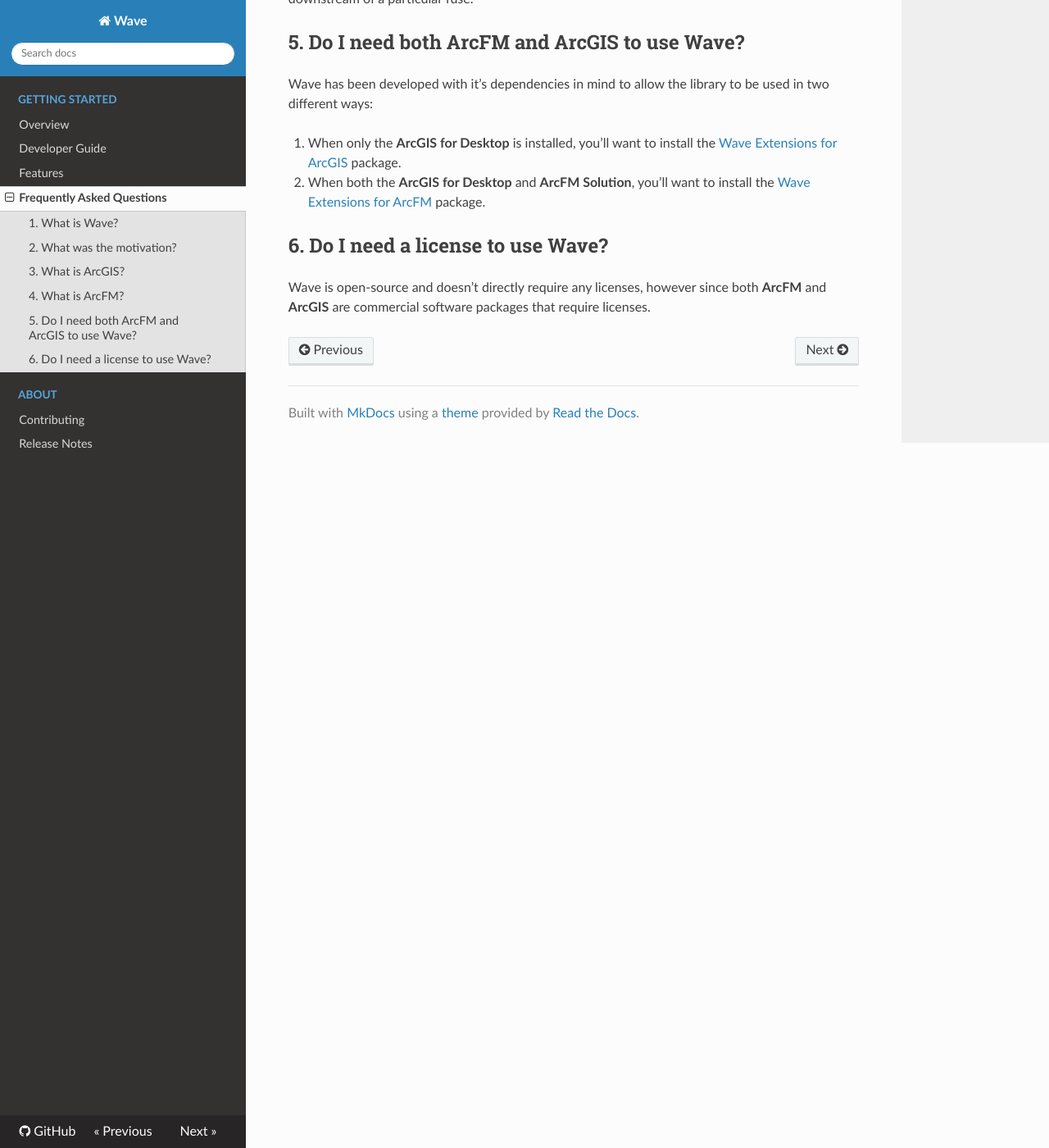
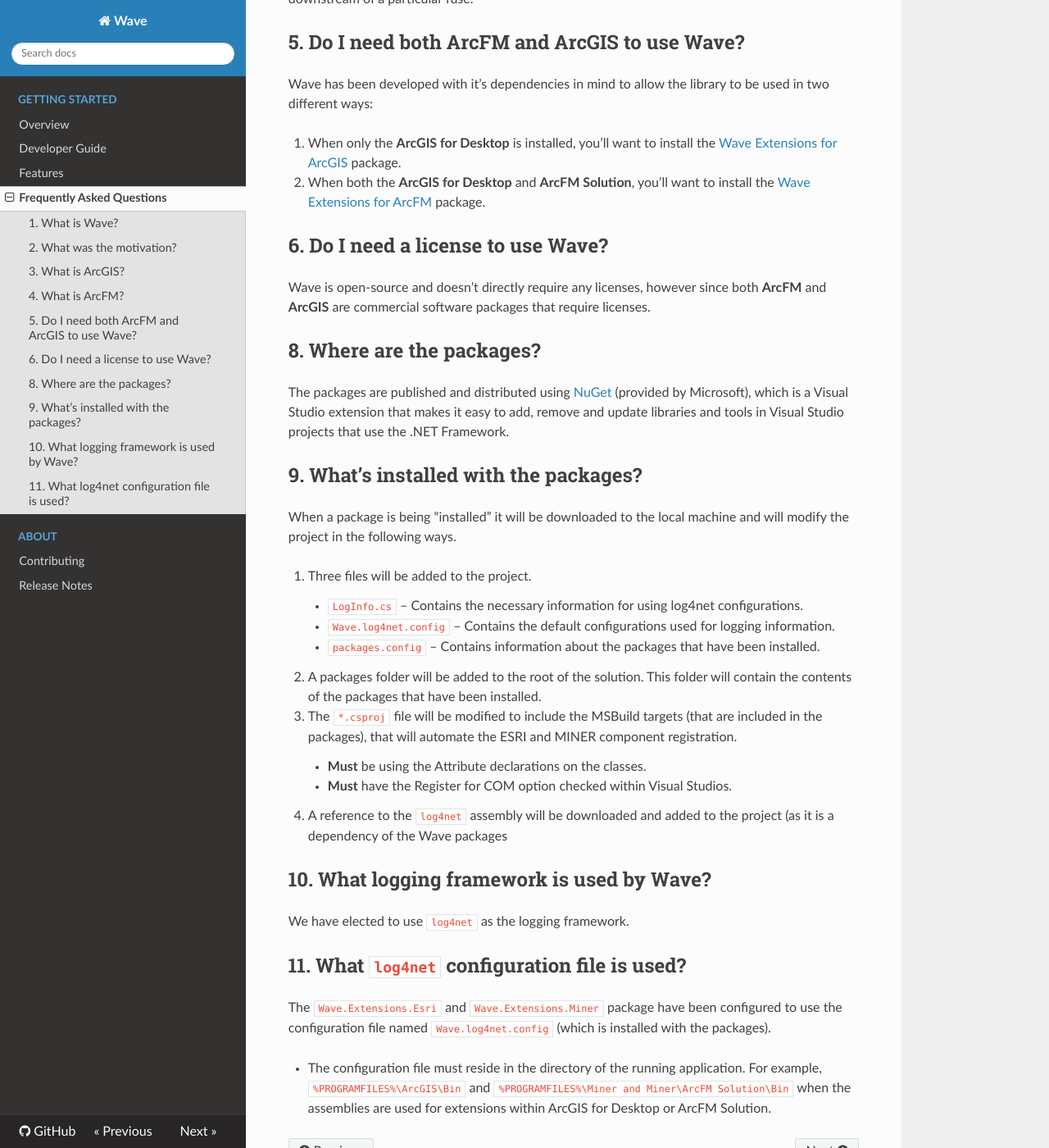
Before and after one commit to kbaesler/Wave, an MkDocs documentation site: the page built from docs/faq.md, in a window 1280 px wide and 1400 px high, scrolled down 949 px. Shown: the whole window at 82% size. Built offline with MkDocs 1.6.1, drawn with Linux system fonts in a browser that asks for light colours; nearby versions of some CDN libraries; old or Windows-style settings are respelled for this version of MkDocs.

Commit message:
Added FAQs.

```diff
--- a/docs/faq.md
+++ b/docs/faq.md
@@ -24,3 +24,30 @@ Wave has been developed with it's dependencies in mind to allow the library to b
 
 ## 6. Do I need a license to use Wave?
 Wave is open-source and doesn't directly require any licenses, however since both **ArcFM** and **ArcGIS** are commercial software packages that require licenses.
+
+## 8. Where are the packages?
+The packages are published and distributed using [NuGet](https://www.nuget.org) (provided by Microsoft), which is a Visual Studio extension that makes it easy to add, remove and update libraries and tools in Visual Studio projects that use the .NET Framework.
+
+## 9. What's installed with the packages?
+When a package is being “installed” it will be downloaded to the local machine and will modify the project in the following ways.
+
+1.	Three files will be added to the project.
+    -	`LogInfo.cs` – Contains the necessary information for using log4net configurations.
+    -	`Wave.log4net.config` – Contains the default configurations used for logging information.
+    -	`packages.config` – Contains information about the packages that have been installed.
+
+2.	A packages folder will be added to the root of the solution. This folder will contain the contents of the packages that have been installed.
+
+3.	The `*.csproj` file will be modified to include the MSBuild targets (that are included in the packages), that will automate the ESRI and MINER component registration.
+    -	**Must** be using the Attribute declarations on the classes.
+    -	**Must** have the Register for COM option checked within Visual Studios.
+
+4. A reference to the `log4net` assembly will be downloaded and added to the project (as it is a dependency of the Wave packages
+
+## 10. What logging framework is used by Wave?
+We have elected to use `log4net` as the logging framework.
+
+## 11. What `log4net` configuration file is used?
+The `Wave.Extensions.Esri` and `Wave.Extensions.Miner` package have been configured to use the configuration file named `Wave.log4net.config` (which is installed with the packages).
+
+  * The configuration file must reside in the directory of the running application. For example, `%PROGRAMFILES%\ArcGIS\Bin` and `%PROGRAMFILES%\Miner and Miner\ArcFM Solution\Bin` when the assemblies are used for extensions within ArcGIS for Desktop or ArcFM Solution.
--- a/docs/release-notes.md
+++ b/docs/release-notes.md
@@ -4,6 +4,12 @@ This will serve as a reference to the release notes with regards to the `release
 ## Roadmap
 These are the changes, additions, removals that are actively being worked on and will be included in future releases.
 
+## Version 1.0.4 - TBA
+### New
+- The `Wave.log4net.config` file is included in the packages. [^3]
+- Added `Version` and `BuildNumber` to the `ArcFM` static class. [^2]
+
+---
 ## Version 1.0.3 - 2016-04-04
 ### New
 - Added `PerformOperation` extension methods to the `IEditor`, `IMMEditor`, `IWorkspace` and `IWorkspaceEdit` interfaces that wrap the start / stop operation constructs. [^3]
@@ -60,7 +66,6 @@ These are the changes, additions, removals that are actively being worked on and
 ### New
  - Initial support for version 10 of the ArcFM Solution and ArcGIS for Desktop products
 
----
 
  [^1]: A change that is included in the **Wave Extensions for ArcGIS** package.
 
```
